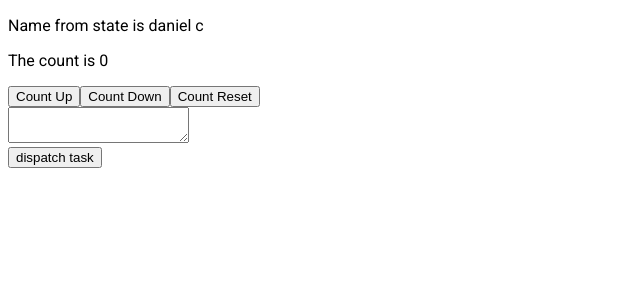
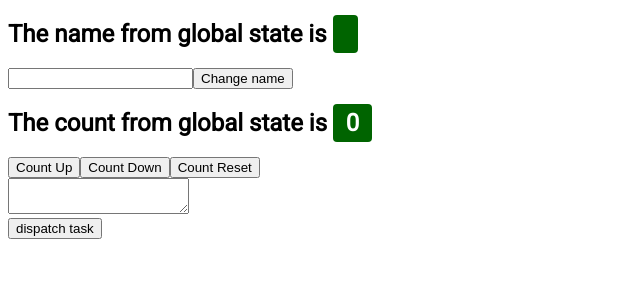
Before and after one commit to danielc92way/hooks-drill, a React (Create React App) app: page / in a window 1280 px wide. Shown: the top 300 px of the page, without its empty margins (0-640 px from the left). Built offline with nearby package versions, Linux system fonts and the light colour scheme.

Commit message:
Added name dispatcher to change global name

```diff
--- /dev/null
+++ b/src/App.css
@@ -0,0 +1,6 @@
+.highlight {
+    background: darkgreen;
+    color:white;
+    padding: 0.3rem .8rem;
+    border-radius: 4px;
+}
--- a/src/App.jsx
+++ b/src/App.jsx
@@ -1,16 +1,17 @@
-import React, { useState } from "react";
-import { useSelector, useDispatch } from "react-redux";
-import { countUp, countDown, resetCount } from "./actions";
-import uuid from "uuidv4";
+import React, { useState } from 'react';
+import { useSelector, useDispatch } from 'react-redux';
+import uuid from 'uuidv4';
+import { countUp, countDown, resetCount } from './actions';
+import './App.css';
 
 export default function App() {
   // Component Level state
-  const [userTask, setTask] = useState("");
-
+  const [userTask, setTask] = useState('');
+  const [userName, setUsername] = useState('daniel c!');
   // Retrieving global state
-  const count = useSelector(state => state.count.count);
-  const name = useSelector(state => state.name.name);
-  const tasks = useSelector(state => state.tasks);
+  const count = useSelector((state) => state.count.count);
+  const name = useSelector((state) => state.name.name);
+  const tasks = useSelector((state) => state.tasks);
 
   // Dispatcher methods
   const dispatch = useDispatch();
@@ -20,22 +21,33 @@ export default function App() {
   const dispatchTaskAdd = () => {
     const value = {
       id: uuid(),
-      text: userTask
+      text: userTask,
     };
 
     if (value.text.length > 0) {
       dispatch({
-        type: "TASK_ADD",
-        value
+        type: 'TASK_ADD',
+        value,
       });
     }
   };
-  const dispatchTaskDelete = id => dispatch({ type: "TASK_DELETE", value: id });
+  const dispatchTaskDelete = (id) => dispatch({ type: 'TASK_DELETE', value: id });
 
+  const dispatchUsername = () => {
+    dispatch({ type: 'NAME_UPDATE', payload: { userName } });
+  };
   return (
     <section>
-      <p>Name from state is {name}</p>
-      <p>{`The count is ${count}`}</p>
+      <h1>
+        The name from global state is&nbsp;
+        <span className="highlight">{name}</span>
+      </h1>
+      <input onChange={(e) => setUsername(e.target.value)} type="text" />
+      <button type="button" onClick={dispatchUsername}>Change name</button>
+      <h1>
+        The count from global state is&nbsp;
+        <span className="highlight">{count}</span>
+      </h1>
       <button type="button" onClick={dispatchCountUp}>
         Count Up
       </button>
@@ -49,18 +61,19 @@ export default function App() {
         <textarea
           type="text"
           name="task"
-          onChange={e => setTask(e.target.value)}
+          onChange={(e) => setTask(e.target.value)}
         />
       </div>
       <button type="button" onClick={dispatchTaskAdd}>
         dispatch task
       </button>
       <ul>
-        {tasks.map(task => (
+        {tasks.map((task) => (
           <li>
             <button type="button" onClick={() => dispatchTaskDelete(task.id)}>
               delete
-            </button>{" "}
+            </button>
+            {' '}
             {task.text}
           </li>
         ))}
--- a/src/reducers/index.jsx
+++ b/src/reducers/index.jsx
@@ -13,8 +13,10 @@ const countReducer = (state = { count: 0 }, action) => {
   }
 };
 
-const nameReducer = (state = { name: 'daniel c' }, action) => {
+const nameReducer = (state = { name: '' }, action) => {
   switch (action.type) {
+    case 'NAME_UPDATE':
+      return { ...state, name: action.payload.userName };
     default:
       return state;
   }
```
Also changed, not shown: 1 other file (tests, documents, lock files or other folders).
